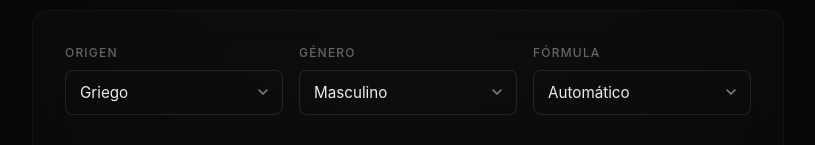
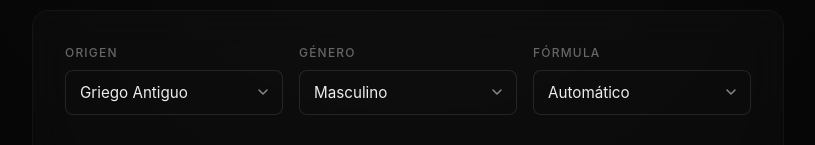
Before and after one commit to AndreaGonRod/generator, a React (Vite) app: page / in a window 1280 px wide. Shown: the part 216-361 px from the top of the page, without its empty margins (232-1047 px from the left). Built offline with nearby package versions, Linux system fonts and the light colour scheme.

Commit message:
feat: implement main App component with interactive name generation UI

```diff
--- a/src/App.jsx
+++ b/src/App.jsx
@@ -3,8 +3,8 @@ import './App.css';
 import { generateLocalNames, getLocalComponents } from './nameGenerator';
 
 const styleOptions = [
-  { value: 'GREEK', label: 'Griego' },
-  { value: 'NORDIC', label: 'Nórdico' },
+  { value: 'GREEK', label: 'Griego Antiguo' },
+  { value: 'NORDIC', label: 'Nórdico Antiguo' },
   { value: 'CUSTOM', label: 'Personalizado' },
   { value: 'RANDOM', label: 'Aleatorio' }
 ];
```
